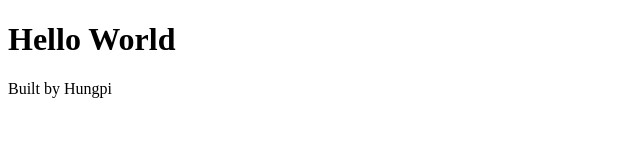
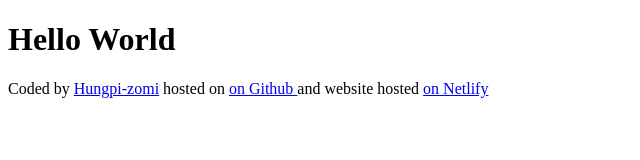
Before and after one commit to Hungpi-zomi/Weather-Forecast, a plain HTML site: page index.html in a window 1280 px wide. Shown: the whole page, without its empty margins (0-640 px from the left). Drawn offline with Linux system fonts and the light colour scheme.

Commit message:
Update index.html

```diff
--- a/index.html
+++ b/index.html
@@ -8,6 +8,12 @@
   </head>
   <body>
     <h1>Hello World</h1>
-    <footer>Built by Hungpi</footer>
+    <footer>
+      Coded by
+      <a href="https://github.com/Hungpi-zomi">Hungpi-zomi</a> hosted on
+      <a href="https://github.com/Hungpi-zomi?tab=repositories">on Github </a>
+      and website hosted
+      <a href="https://meteo-shecodes-weather.netlify.app/">on Netlify </a>
+    </footer>
   </body>
 </html>
```
